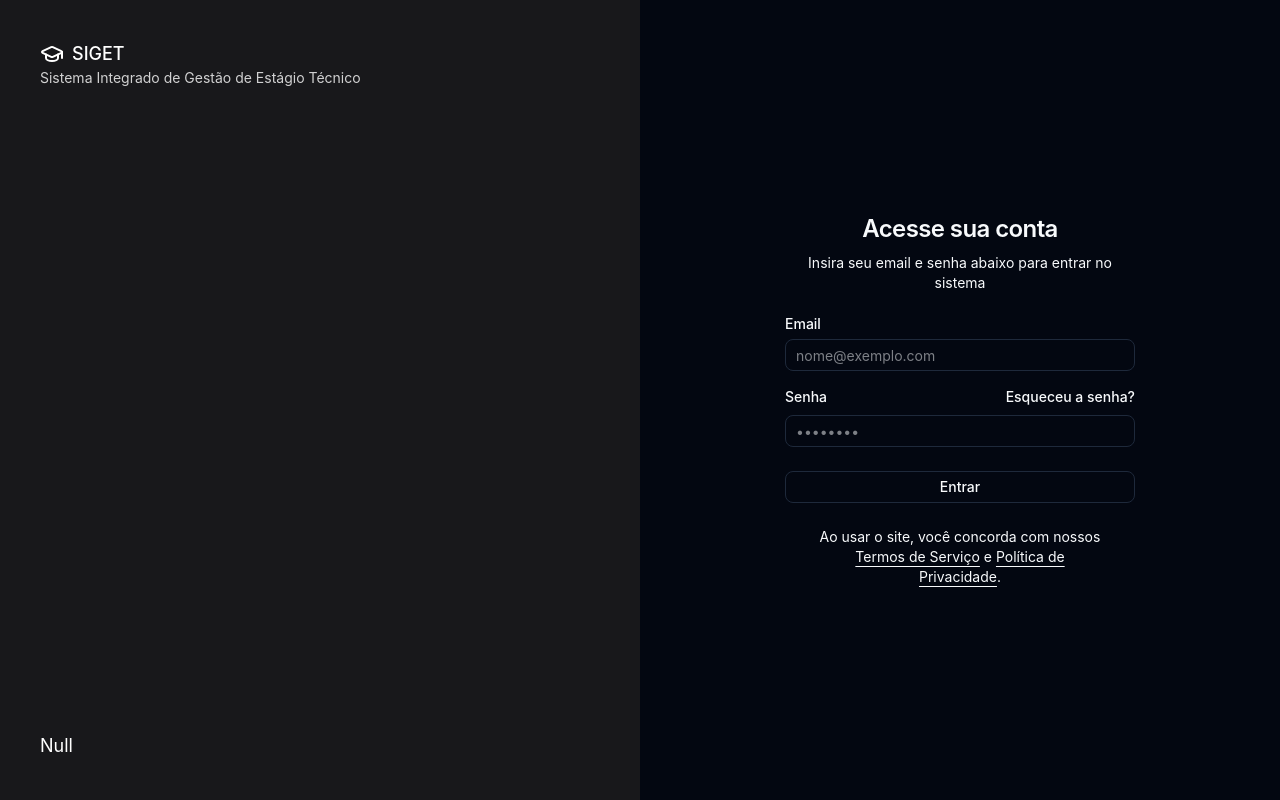
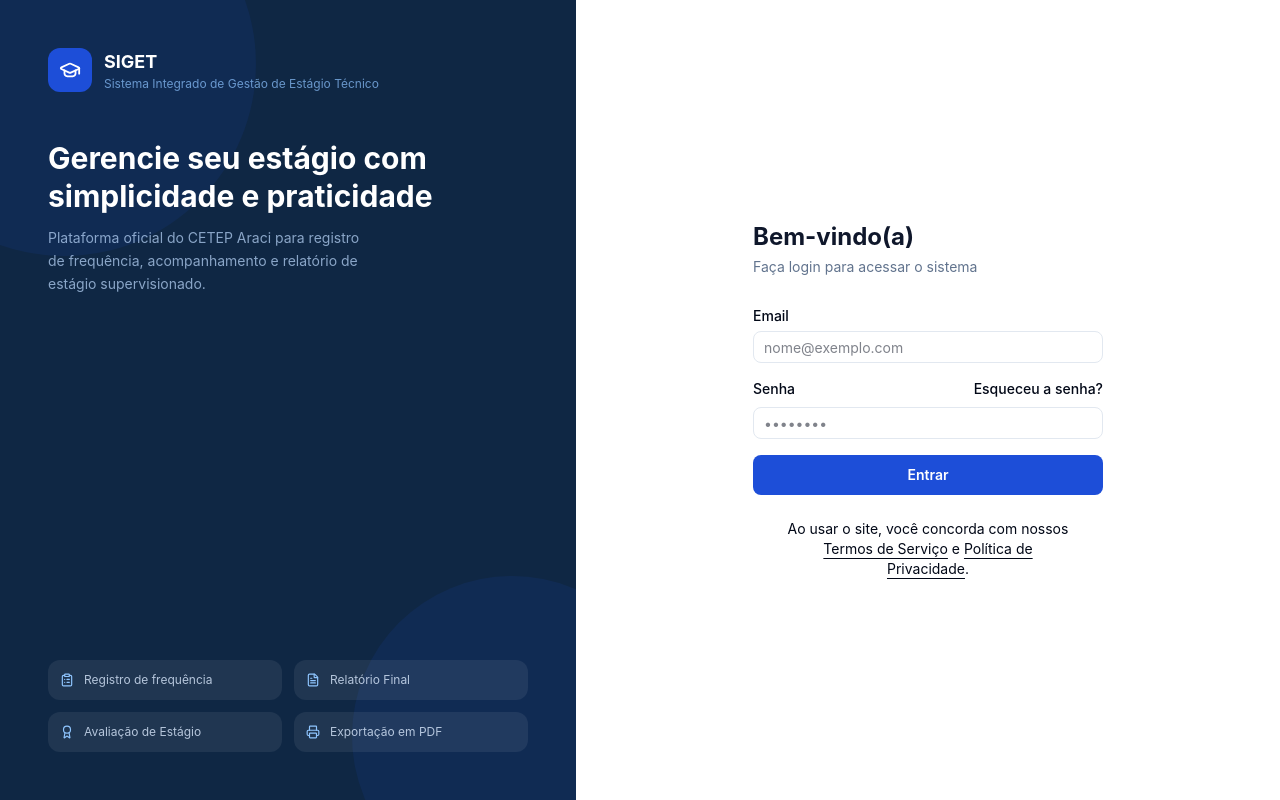
Before and after one commit to guilhermeiteadioseph-gif/Relatorio-de-estagio, a React (Vite) app in the folder projeto/: page /login in a window 1280 px wide. Built offline with nearby package versions, Linux system fonts and the light colour scheme.

Commit message:
Construindo página de login e do layout

```diff
--- a/projeto/src/App.jsx
+++ b/projeto/src/App.jsx
@@ -23,7 +23,6 @@ export default function App() {
   return (
     <AuthProvider>
       <FrequenciaProvider>
-        <ThemeProvider defaultTheme="dark" storageKey="vite-ui-theme">
         <Routes>
           <Route path="/login" element={<PaginaLogin />} />
           <Route path="/access-denied" element={<AccessDeniedPage />} />
@@ -75,7 +74,6 @@ export default function App() {
 
           <Route path="*" element={<Navigate to="/login" replace />} />
         </Routes>
-        </ThemeProvider>
       </FrequenciaProvider>
     </AuthProvider>
   );
--- a/projeto/src/components/Layout.jsx
+++ b/projeto/src/components/Layout.jsx
@@ -1,12 +1,8 @@
-import { navigationItems } from "@/constants/navigation";
 import { useAuth } from "@/contexts/AuthContext";
-import { useNavigate } from "react-router";
 import { AppSidebar } from "./app-sidebar";
 import {
   SidebarProvider,
-  SidebarInset,
-  SidebarTrigger,
-  SidebarSeparator } from "@/components/ui/sidebar";
+  SidebarInset, } from "@/components/ui/sidebar";
 import ThemeToggle from "@/components/ui/theme-toggle";
 
 export function Layout({ children }) {
@@ -19,13 +15,9 @@ export function Layout({ children }) {
             {/* 2. Header Superior com Breadcrumb e Toggle */}
             <header className="flex h-16 shrink-0 items-center gap-2 border-b px-4">
               <div className="flex items-center gap-2">
-                <SidebarTrigger className="cursor-pointer hover:bg-slate-800" />
                 <h2 className="text-sm font-medium text-slate-300 peer-data-[state=collapsed]:hidden">
                   {user?.role ? `Painel do ${user.role}` : 'Sistema Escolar'}
                 </h2>
-              </div>
-              <div className="ml-auto">
-                <ThemeToggle />
               </div>
             </header>
             <main className="p-6">
--- a/projeto/src/components/ui/dropdown-menu.jsx
+++ b/projeto/src/components/ui/dropdown-menu.jsx
@@ -16,11 +16,20 @@ function DropdownMenuPortal({
   return <MenuPrimitive.Portal data-slot="dropdown-menu-portal" {...props} />;
 }
 
-function DropdownMenuTrigger({
-  ...props
-}) {
-  return <MenuPrimitive.Trigger data-slot="dropdown-menu-trigger" {...props} />;
-}
+const DropdownMenuTrigger = React.forwardRef(({ asChild = false, children, className, ...props }, ref) => {
+  // Prefer to delegate `asChild` to the Base UI primitive if requested.
+  if (asChild) {
+    return (
+      <MenuPrimitive.Trigger data-slot="dropdown-menu-trigger" asChild ref={ref} className={className} {...props}>
+        {children}
+      </MenuPrimitive.Trigger>
+    )
+  }
+
+  return (
+    <MenuPrimitive.Trigger data-slot="dropdown-menu-trigger" ref={ref} className={className} {...props} />
+  )
+});
 
 function DropdownMenuContent({
   align = "start",
@@ -56,13 +65,12 @@ function DropdownMenuGroup({
   return <MenuPrimitive.Group data-slot="dropdown-menu-group" {...props} />;
 }
 
-function DropdownMenuLabel({
-  className,
-  inset,
-  ...props
-}) {
+function DropdownMenuLabel({ className, inset, ...props }) {
+  // Render a simple label element instead of MenuPrimitive.GroupLabel to
+  // avoid Base UI errors when not inside a <Menu.Group>. This keeps visual
+  // styling while being safe in all contexts.
   return (
-    <MenuPrimitive.GroupLabel
+    <div
       data-slot="dropdown-menu-label"
       data-inset={inset}
       className={cn(
@@ -70,7 +78,7 @@ function DropdownMenuLabel({
         className
       )}
       {...props} />
-  );
+  )
 }
 
 function DropdownMenuItem({
@@ -98,12 +106,16 @@ function DropdownMenuSub({
   return <MenuPrimitive.SubmenuRoot data-slot="dropdown-menu-sub" {...props} />;
 }
 
-function DropdownMenuSubTrigger({
-  className,
-  inset,
-  children,
-  ...props
-}) {
+const DropdownMenuSubTrigger = React.forwardRef(({ className, inset, children, asChild = false, ...props }, ref) => {
+  if (asChild) {
+    return (
+      <MenuPrimitive.SubmenuTrigger data-slot="dropdown-menu-sub-trigger" data-inset={inset} asChild ref={ref} className={className} {...props}>
+        {children}
+        <ChevronRightIcon className="ml-auto" />
+      </MenuPrimitive.SubmenuTrigger>
+    )
+  }
+
   return (
     <MenuPrimitive.SubmenuTrigger
       data-slot="dropdown-menu-sub-trigger"
@@ -112,12 +124,13 @@ function DropdownMenuSubTrigger({
         "flex cursor-default items-center gap-1.5 rounded-md px-1.5 py-1 text-sm outline-hidden select-none focus:bg-accent focus:text-accent-foreground not-data-[variant=destructive]:focus:**:text-accent-foreground data-inset:pl-7 data-popup-open:bg-accent data-popup-open:text-accent-foreground data-open:bg-accent data-open:text-accent-foreground [&_svg]:pointer-events-none [&_svg]:shrink-0 [&_svg:not([class*='size-'])]:size-4",
         className
       )}
+      ref={ref}
       {...props}>
       {children}
       <ChevronRightIcon className="ml-auto" />
     </MenuPrimitive.SubmenuTrigger>
-  );
-}
+  )
+});
 
 function DropdownMenuSubContent({
   align = "start",
--- a/projeto/src/index.css
+++ b/projeto/src/index.css
@@ -39,43 +39,6 @@
     --sidebar-ring: 217.2 91.2% 59.8%;
   }
 
-  .dark {
-    /* Modo Escuro (Dark Mode) */
-    --background: 224 71% 4%;           /* Fundo Grafite Escuro */
-    --foreground: 210 40% 98%;          /* Texto Claro */
-
-    --card: 224 71% 4%;
-    --card-foreground: 210 40% 98%;
-
-    --popover: 224 71% 4%;
-    --popover-foreground: 210 40% 98%;
-
-    --primary: 210 40% 98%;
-    --primary-foreground: 222.2 47.4% 11.2%;
-
-    --secondary: 217.2 32.6% 17.5%;
-    --secondary-foreground: 210 40% 98%;
-
-    --muted: 217.2 32.6% 17.5%;
-    --muted-foreground: 215 20.2% 65.1%;
-
-    --accent: 217.2 32.6% 17.5%;
-    --accent-foreground: 210 40% 98%;
-
-    --border: 217.2 32.6% 17.5%;
-    --input: 217.2 32.6% 17.5%;
-    --ring: 212.7 26.8% 83.9%;
-
-    /* Sidebar - Modo Escuro */
-    --sidebar-background: 240 5.9% 10%;
-    --sidebar-foreground: 240 4.8% 95.9%;
-    --sidebar-primary: 224.3 76.3% 48%;
-    --sidebar-primary-foreground: 0 0% 100%;
-    --sidebar-accent: 240 3.7% 15.9%;
-    --sidebar-accent-foreground: 240 4.8% 95.9%;
-    --sidebar-border: 240 3.7% 15.9%;
-    --sidebar-ring: 217.2 91.2% 59.8%;
-  }
 }
 
 /* Aplicação Global com HSL correto */
--- a/projeto/src/pages/Login.jsx
+++ b/projeto/src/pages/Login.jsx
@@ -7,7 +7,7 @@ import { Button } from "@/components/ui/button";
 import { Input } from "@/components/ui/input";
 import { Label } from "@/components/ui/label";
 import { Card, CardContent, CardHeader, CardTitle } from "@/components/ui/card";
-import { GraduationCap } from "lucide-react";
+import { GraduationCap, ClipboardList, Award, Printer, FileText } from "lucide-react";
 
 export function PaginaLogin() {
     const [email, setEmail] = useState("");
@@ -36,46 +36,39 @@ export function PaginaLogin() {
                 navigate("/assistente");
             }
         } else {
-            setError("Credenciais inválidas. Tente novamente.");
+            setError("Email ou senha incorretos. Tente novamente.");
         }
     };
 
     return (
     // Container principal: ocupa 100% da tela (min-h-screen) e não permite rolagem desnecessária
-    <div className="w-full min-h-screen flex lg:grid lg:grid-cols-2 bg-background text-foreground">
-
-      {/* ========================================
-        LADO ESQUERDO: IMAGEM / DESTAQUE VISUAL
-        ========================================
-        Oculto no celular (hidden), aparece apenas em telas grandes (lg:block).
-      */}
-      <div className="hidden lg:flex flex-col justify-between bg-zinc-900 p-10 text-white relative overflow-hidden">
-
-        {/* Você pode colocar uma imagem de fundo real aqui, ou manter uma cor sólida elegante */}
-        {/* Exemplo de imagem de fundo com overlay escuro:
-        <img
-          src="url-da-sua-imagem.jpg"
-          alt="Imagem da escola"
-          className="absolute inset-0 object-cover w-full h-full opacity-40 mix-blend-multiply"
-        />
-        */}
-
-        {/* Logo Superior Esquerdo */}
-        <div className="relative z-20 flex items-center gap-2 text-lg font-medium">
-          <GraduationCap className="h-6 w-6" />
-          SIGET
+    <div className="min-h-screen flex">
+      <div className="hidden lg:flex lg:w-[45%] flex-col justify-between p-12 relative overflow-hidden" style={{ backgroundColor: '#0F2744' }}>
+        <div className="absolute inset-0 overflow-hidden pointer-events-none">
+          <div className="absolute -top-32 -left-32 w-96 h-96 rounded-full opacity-10" style={{ backgroundColor: '#1D4ED8' }} />
+          <div className="absolute -bottom-24 -right-24 w-80 h-80 rounded-full opacity-10" style={{ backgroundColor: '#1D4ED8' }} />
         </div>
-        <footer className="text-sm opacity-80">
-          Sistema Integrado de Gestão de Estágio Técnico
-        </footer>
-
-        {/* Texto Inspiracional Inferior (como no seu protótipo) */}
-        <div className="relative z-20 mt-auto">
-          <blockquote className="space-y-2">
-            <p className="text-lg">
-              Null
-            </p>
-          </blockquote>
+        <div className="relative z-10">
+          <div className="flex items-center gap-3 mb-12">
+            <div className="w-11 h-11 rounded-xl flex items-center justify-center" style={{ backgroundColor: '#1D4ED8' }}><GraduationCap size={22} className="text-white" /></div>
+            <div>
+              <div className="text-white font-bold text-lg">SIGET</div>
+              <div className="text-blue-300/70 text-xs">Sistema Integrado de Gestão de Estágio Técnico</div>
+            </div>
+          </div>
+          <h2 className="text-white text-3xl font-bold leading-tight mb-3">Gerencie seu estágio com simplicidade e praticidade</h2>
+          <p className="text-blue-200/70 text-sm leading-relaxed max-w-xs">Plataforma oficial do CETEP Araci para registro de frequência, acompanhamento e relatório de estágio supervisionado.</p>
+        </div>
+        <div className="relative z-10 grid grid-cols-2 gap-3">
+          {[
+            { icon: ClipboardList, text: 'Registro de frequência' }, { icon: FileText, text: 'Relatório Final' },
+            { icon: Award, text: 'Avaliação de Estágio' }, { icon: Printer, text: 'Exportação em PDF' },
+          ].map(({ icon: Icon, text }) => (
+            <div key={text} className="flex items-center gap-2.5 rounded-xl p-3" style={{ backgroundColor: 'rgba(255,255,255,0.07)' }}>
+              <Icon size={14} className="text-blue-300 flex-shrink-0" />
+              <span className="text-blue-100/80 text-xs">{text}</span>
+            </div>
+          ))}
         </div>
       </div>
 
@@ -83,18 +76,14 @@ export function PaginaLogin() {
         LADO DIREITO: FORMULÁRIO DE LOGIN
         ========================================
       */}
-      <div className="flex items-center justify-center py-12 px-4 sm:px-6 lg:px-8 w-full">
+      <div className="flex-1 flex flex-col justify-center px-8 sm:px-16 lg:px-20 bg-white">
         {/* Container que limita a largura do formulário para não ficar esticado */}
         <div className="mx-auto flex w-full flex-col justify-center space-y-6 sm:w-[350px]">
 
           {/* Cabeçalho do Formulário */}
-          <div className="flex flex-col space-y-2 text-center">
-            <h1 className="text-2xl font-semibold tracking-tight">
-              Acesse sua conta
-            </h1>
-            <p className="text-sm text-muted-foreground">
-              Insira seu email e senha abaixo para entrar no sistema
-            </p>
+          <div className="mb-8">
+            <h1 className="text-2xl font-bold text-slate-900">Bem-vindo(a)</h1>
+            <p className="text-slate-500 text-sm mt-1">Faça login para acessar o sistema</p>
           </div>
 
           {/* O Formulário propriamente dito */}
@@ -136,13 +125,14 @@ export function PaginaLogin() {
 
                 {/* Exibição de Erros */}
                 {error && (
-                  <p className="text-sm text-red-400 font-medium text-destructive">{error}</p>
+                  <p className="text-sm text-red-500 font-medium text-destructive">{error}</p>
                 )}
 
                 {/* Botão Entrar */}
-                <Button type="submit" className="w-full mt-2 cursor-pointer">
-                  Entrar
-                </Button>
+                <button type="submit" className="w-full py-2.5 rounded-lg text-sm font-semibold text-white transition-colors cursor-pointer"
+                style={{ backgroundColor: '#1D4ED8' }} onMouseEnter={e => (e.currentTarget.style.backgroundColor = '#1e40af')} onMouseLeave={e => (e.currentTarget.style.backgroundColor = '#1D4ED8')}>
+                Entrar
+              </button>
               </div>
             </form>
           </div>
```
Also changed, not shown: projeto/src/components/app-sidebar.jsx (+48 -54 lines), projeto/src/pages/aluno/DashboardAluno.jsx (+0 -9 lines).
